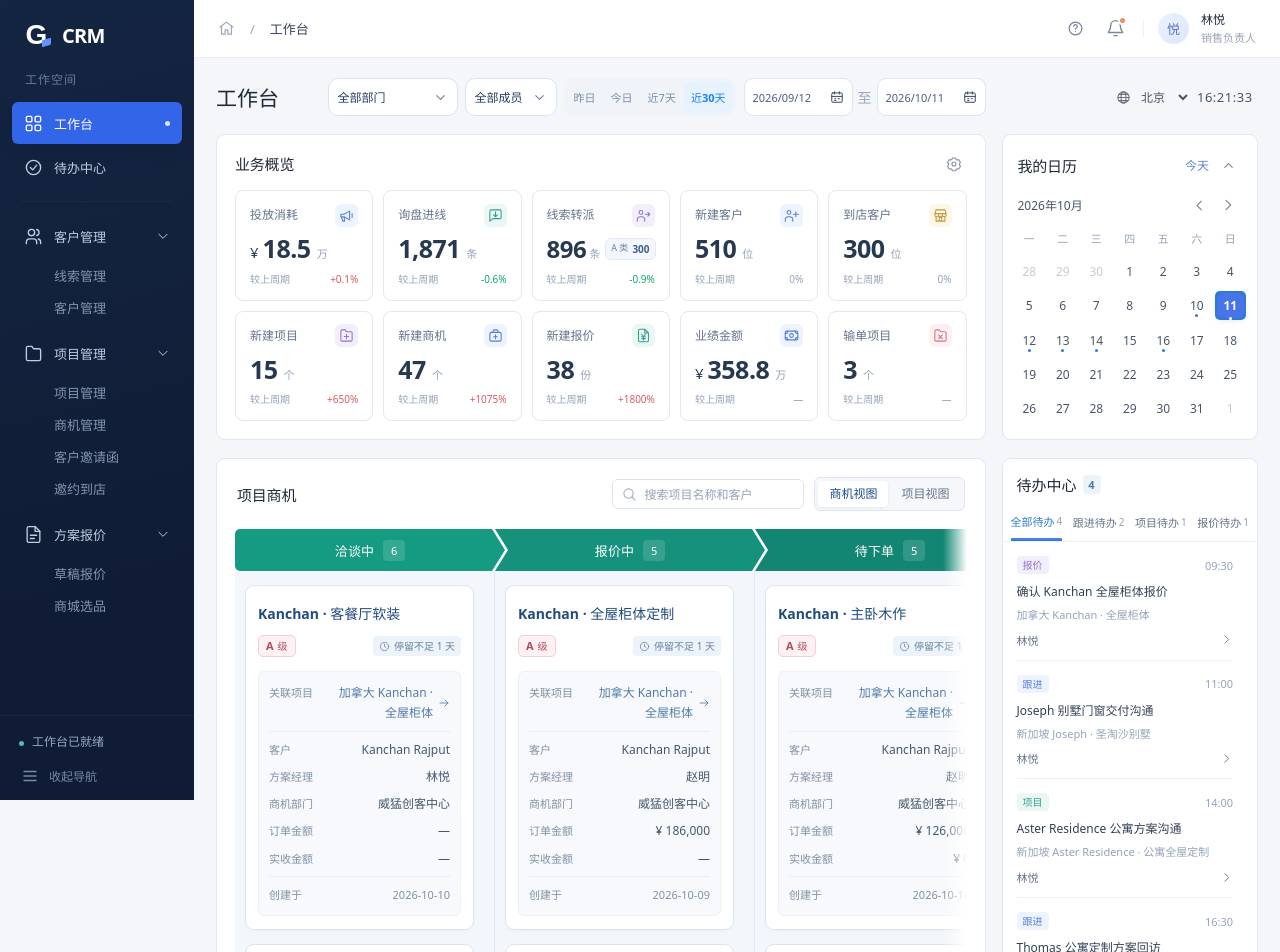
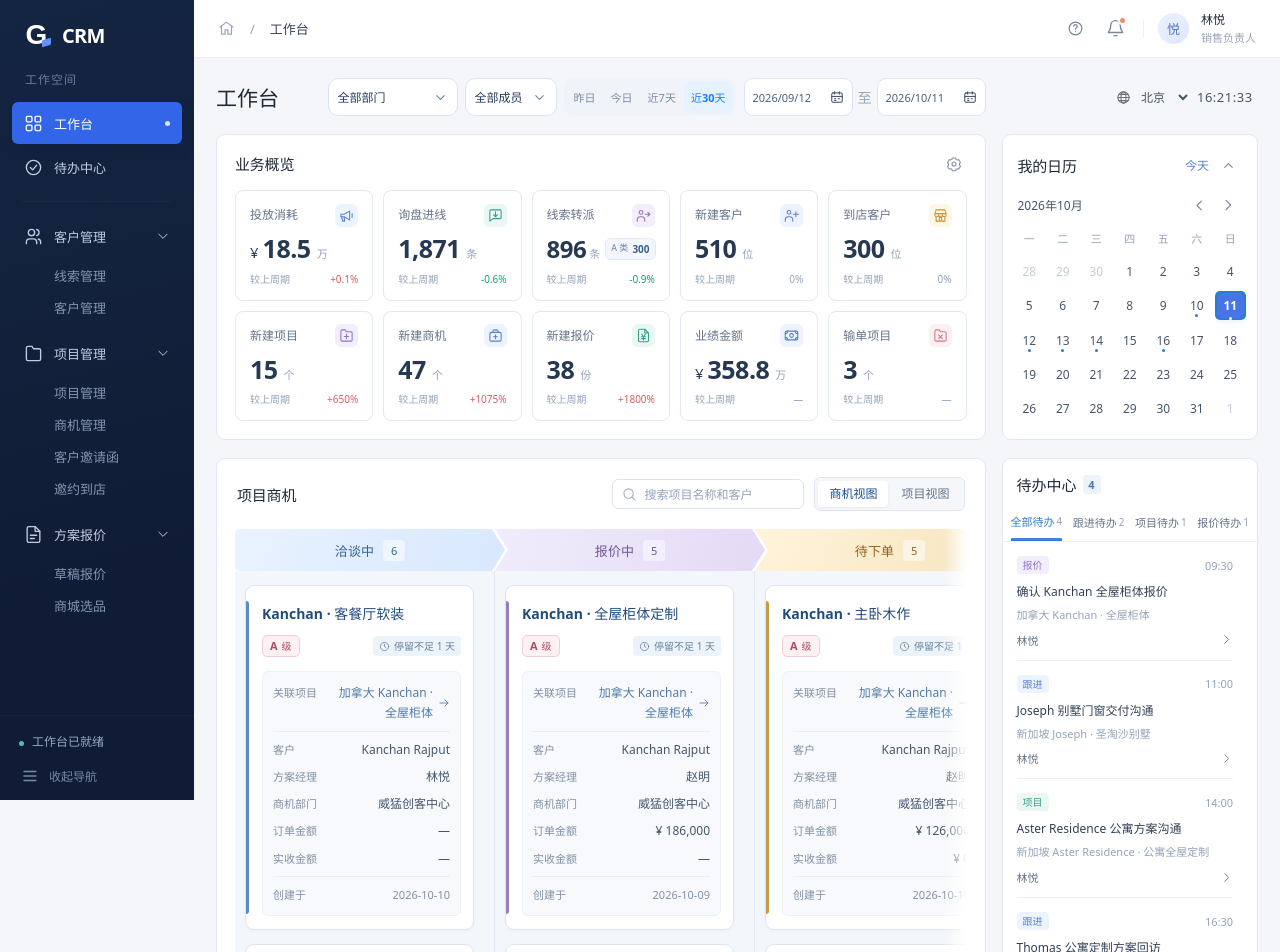
Before and after one commit to Bananaco123/george-crm, a React (Vite) app: page / in a window 1280 px wide. Shown: the top 952 px of the page. Built offline with nearby package versions, Linux system fonts and the light colour scheme.

Commit message:
独立增加看板阶段渐变与同色卡片边条

```diff
--- /dev/null
+++ b/src/board-colors.css
@@ -0,0 +1,17 @@
+/* 阶段配色单独维护；可移除此导入恢复此前看板配色。色条跟随记录自身阶段。 */
+.board-panel :is(.pipeline-column,.business-card)[data-stage="洽谈中"],
+.board-panel :is(.pipeline-column,.business-card)[data-stage="待成交"]{--stage-start:#e9f2ff;--stage-end:#d8e8fd;--stage-text:#326396;--stage-rail:#578bc8}
+.board-panel :is(.pipeline-column,.business-card)[data-stage="报价中"]{--stage-start:#f0ecfb;--stage-end:#e3daf5;--stage-text:#735598;--stage-rail:#9680ba}
+.board-panel :is(.pipeline-column,.business-card)[data-stage="待下单"],
+.board-panel :is(.pipeline-column,.business-card)[data-stage="部分成交"]{--stage-start:#fff3db;--stage-end:#f5e3bb;--stage-text:#91651f;--stage-rail:#c59b50}
+.board-panel :is(.pipeline-column,.business-card)[data-stage="交付中"]{--stage-start:#e3f4f7;--stage-end:#cce8ee;--stage-text:#347583;--stage-rail:#57a1ad}
+.board-panel :is(.pipeline-column,.business-card)[data-stage="已完成"],
+.board-panel :is(.pipeline-column,.business-card)[data-stage="全部成交"]{--stage-start:#e6f4ed;--stage-end:#cfe9da;--stage-text:#357653;--stage-rail:#64a17d}
+.board-panel :is(.pipeline-column,.business-card)[data-stage="已输单"]{--stage-start:#f4ebee;--stage-end:#e6d8df;--stage-text:#885e70;--stage-rail:#b18498}
+.board-panel .business-card[data-stage="待接受"],
+.board-panel .business-card[data-stage="已拒绝"]{--stage-rail:#a1adbb}
+.board-panel .pipeline-column[data-stage]>.pipeline-step{background:linear-gradient(110deg,var(--stage-start),var(--stage-end));color:var(--stage-text);font-weight:650}
+.board-panel .pipeline-column[data-stage] .step-total{background:#ffffff80;color:inherit}
+.board-panel .business-card[data-stage]{position:relative;padding-left:16px}
+.board-panel .business-card[data-stage]::before{content:'';position:absolute;left:0;top:15px;bottom:15px;width:3px;border-radius:0 3px 3px 0;background:var(--stage-rail,#a1adbb);pointer-events:none}
+.board-panel .project-children .business-card[data-stage]{padding-left:13px}
--- a/src/main.jsx
+++ b/src/main.jsx
@@ -5,6 +5,7 @@ import './styles.css';
 import './workbench.css';
 import './workbench-features.css';
 import './board-polish.css';
+import './board-colors.css';
 import './filter-toolbar.css';
 
 createRoot(document.getElementById('root')).render(<React.StrictMode><App /></React.StrictMode>);
```
